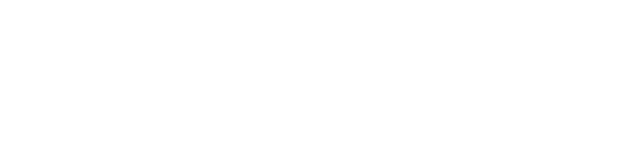
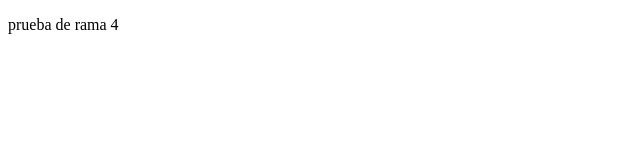
Before and after one commit to AndresForonda/session-2-github, a plain HTML site: page index.html in a window 1280 px wide. Shown: the whole page, without its empty margins (0-640 px from the left). Drawn offline with Linux system fonts and the light colour scheme.

Commit message:
cambios rama 4

```diff
--- a/index.html
+++ b/index.html
@@ -6,5 +6,7 @@
     <meta name="viewport" content="width=device-width, initial-scale=1.0" />
     <title>Session 2 - Github</title>
   </head>
-  <body></body>
+  <body>
+    <p>prueba de rama 4</p>
+  </body>
 </html>
```
